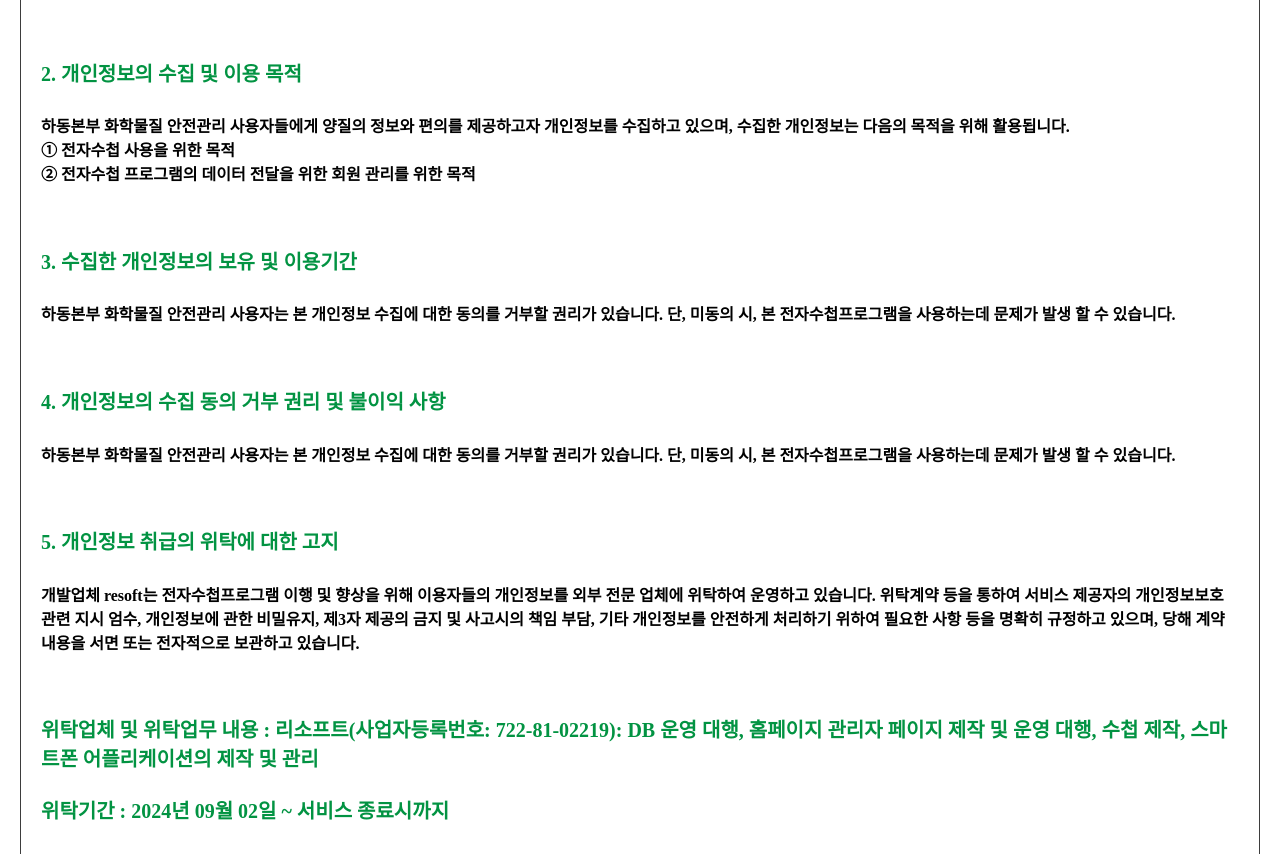
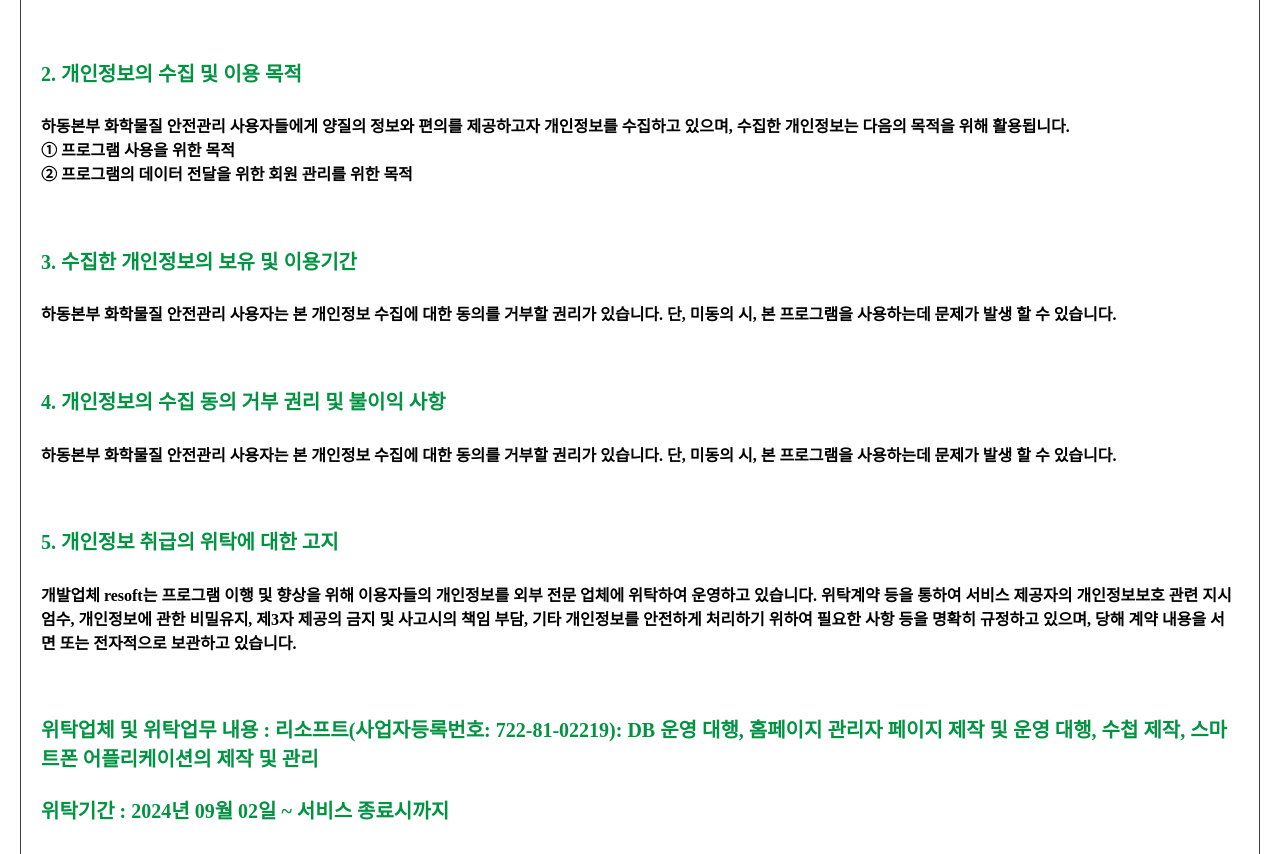
Before and after one commit to Flash21-Mobile/nambu_privacy, a plain HTML site: page index.html in a window 1280 px wide. Shown: the part 347-1201 px from the top of the page. Drawn offline with Linux system fonts and the light colour scheme.

Commit message:
'전자수첩' 텍스트 삭제

```diff
--- a/index.html
+++ b/index.html
@@ -62,25 +62,25 @@
         <p>
             하동본부 화학물질 안전관리 사용자들에게 양질의 정보와 편의를 제공하고자 개인정보를 수집하고 있으며, 수집한 개인정보는 다음의 목적을 위해 활용됩니다.
              <br>
-            ① 전자수첩 사용을 위한 목적<br>
-            ② 전자수첩 프로그램의 데이터 전달을 위한 회원 관리를 위한 목적<br>
+            ① 프로그램 사용을 위한 목적<br>
+            ② 프로그램의 데이터 전달을 위한 회원 관리를 위한 목적<br>
         </p>
         <br>
 
         <h4>3. 수집한 개인정보의 보유 및 이용기간</h4>
         <p>
-            하동본부 화학물질 안전관리 사용자는 본 개인정보 수집에 대한 동의를 거부할 권리가 있습니다. 단, 미동의 시, 본 전자수첩프로그램을 사용하는데 문제가 발생 할 수 있습니다.
+            하동본부 화학물질 안전관리 사용자는 본 개인정보 수집에 대한 동의를 거부할 권리가 있습니다. 단, 미동의 시, 본 프로그램을 사용하는데 문제가 발생 할 수 있습니다.
         </p>
         <br>
 
 
         <h4>4. 개인정보의 수집 동의 거부 권리 및 불이익 사항</h4>
-        <p>하동본부 화학물질 안전관리 사용자는 본 개인정보 수집에 대한 동의를 거부할 권리가 있습니다. 단, 미동의 시, 본 전자수첩프로그램을 사용하는데 문제가 발생 할 수 있습니다.</p>
+        <p>하동본부 화학물질 안전관리 사용자는 본 개인정보 수집에 대한 동의를 거부할 권리가 있습니다. 단, 미동의 시, 본 프로그램을 사용하는데 문제가 발생 할 수 있습니다.</p>
         <br>
 
 
         <h4>5. 개인정보 취급의 위탁에 대한 고지</h4>
-        <p>개발업체 resoft는 전자수첩프로그램 이행 및 향상을 위해 이용자들의 개인정보를 외부 전문 업체에 위탁하여 운영하고 있습니다. 위탁계약 등을 통하여 서비스 제공자의 개인정보보호 관련 지시 엄수, 개인정보에 관한 비밀유지, 제3자 제공의 금지 및 사고시의 책임 부담, 기타 개인정보를 안전하게 처리하기 위하여 필요한 사항 등을 명확히 규정하고 있으며, 당해 계약 내용을 서면 또는 전자적으로 보관하고 있습니다.
+        <p>개발업체 resoft는 프로그램 이행 및 향상을 위해 이용자들의 개인정보를 외부 전문 업체에 위탁하여 운영하고 있습니다. 위탁계약 등을 통하여 서비스 제공자의 개인정보보호 관련 지시 엄수, 개인정보에 관한 비밀유지, 제3자 제공의 금지 및 사고시의 책임 부담, 기타 개인정보를 안전하게 처리하기 위하여 필요한 사항 등을 명확히 규정하고 있으며, 당해 계약 내용을 서면 또는 전자적으로 보관하고 있습니다.
 
         </p>
         <br>
```
